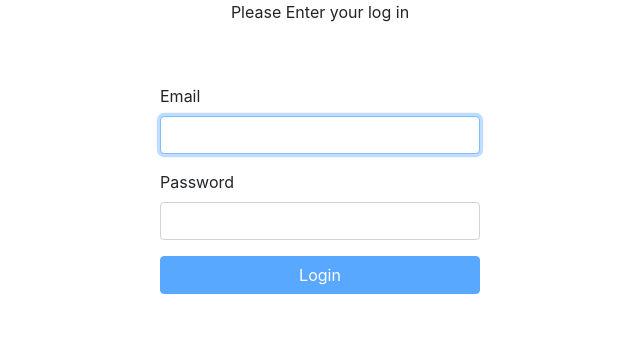
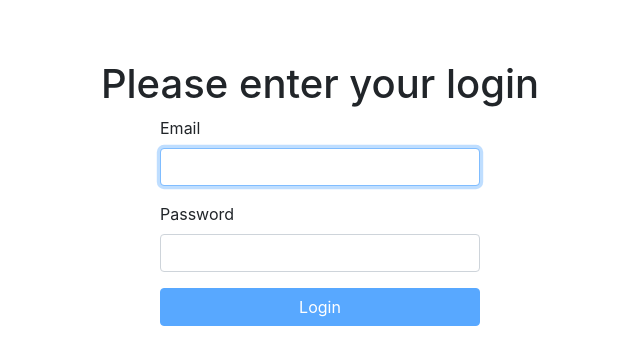
Before and after one commit to michealrm/HackTX19, a React (Create React App) app: page / in a window 1280 px wide. Shown: the top 364 px of the page, without its empty margins (320-960 px from the left). Built offline with nearby package versions, Linux system fonts and the light colour scheme.

Commit message:
Moved login message to Login component

```diff
--- a/public/index.html
+++ b/public/index.html
@@ -25,7 +25,6 @@
       Learn how to configure a non-root public URL by running `npm run build`.
     -->
     <title> Subscription Card </title>
-  <head> <center> Please Enter your log in </center> </head>
   <body>
     <noscript>You need to enable JavaScript to run this app.</noscript>
     <div id="root"></div>
--- a/src/App.js
+++ b/src/App.js
@@ -12,7 +12,9 @@ function App() {
 
     if(!user) {
         return (
-            <Login success={handleLogin}/>
+            <div>
+                <Login success={handleLogin} />
+            </div>
         );
     } else {
         return (
--- a/src/components/Login.js
+++ b/src/components/Login.js
@@ -18,6 +18,7 @@ const Login = props => {
   }
   return (
     <div className="Login">
+      <h1><center>Please enter your login</center></h1>
       <form onSubmit={handleSubmit}>
         <FormGroup controlId="email" bsSize="large">
           <FormLabel>Email</FormLabel>
```
Also changed, not shown: 1 other file (tests, documents, lock files or other folders).
